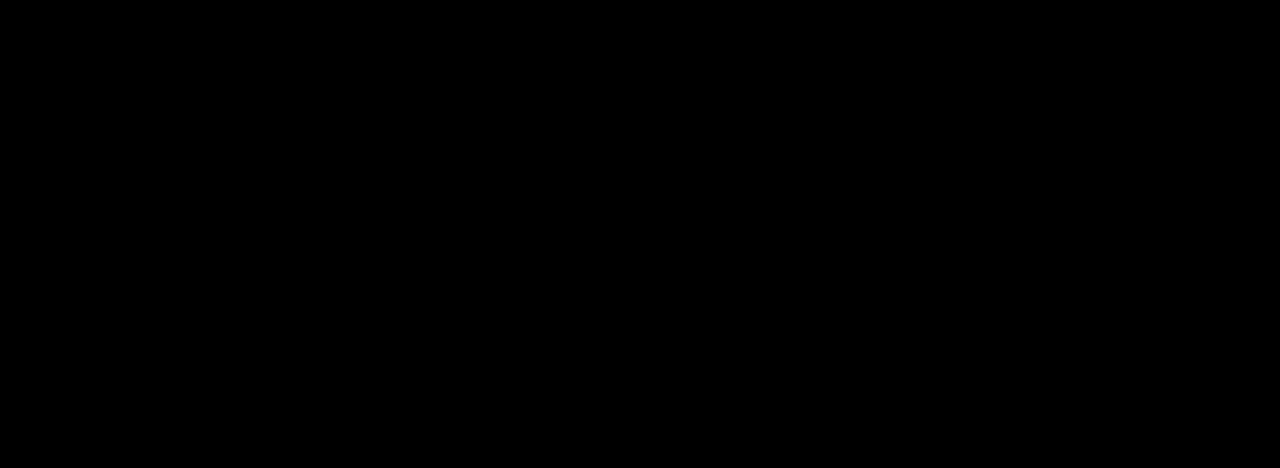
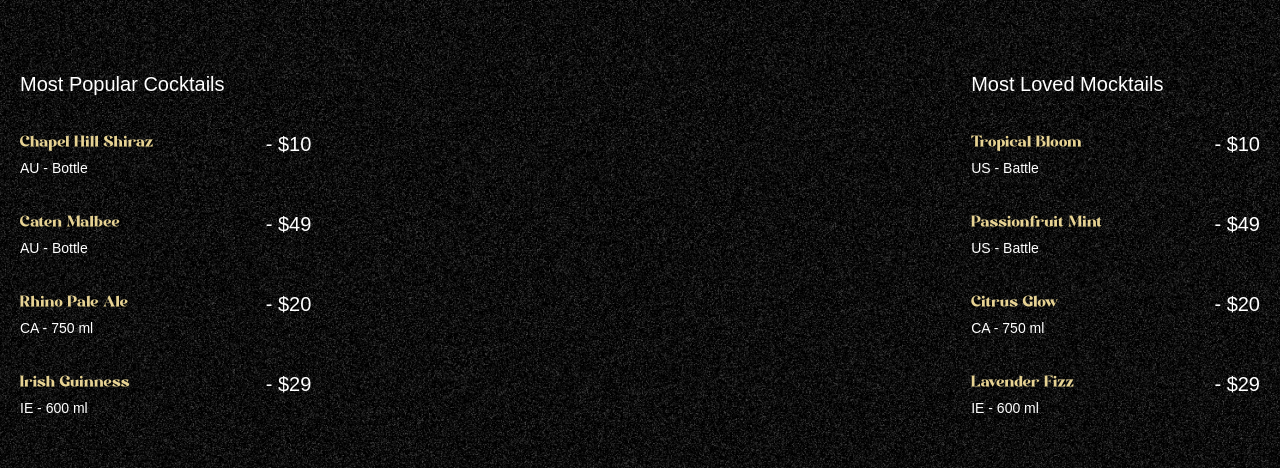
Before and after one commit to hector-mendoza/gsap_cocktails, a React (Vite) app: page / in a window 1280 px wide. Shown: the part 890-1358 px from the top of the page. Built offline with nearby package versions, Linux system fonts and the light colour scheme; a web font is replaced by a local one.

Commit message:
Implement Cocktails section

```diff
--- a/constants/index.js
+++ b/constants/index.js
@@ -21,13 +21,13 @@
     {
         name: "Chapel Hill Shiraz",
         country: "AU",
-        detail: "Battle",
+        detail: "Bottle",
         price: "$10",
     },
     {
         name: "Caten Malbee",
         country: "AU",
-        detail: "Battle",
+        detail: "Bottle",
         price: "$49",
     },
     {
--- a/src/App.jsx
+++ b/src/App.jsx
@@ -2,6 +2,7 @@
 import { ScrollTrigger, SplitText } from "gsap/all"
 import Navbar from "./components/Navbar"
 import Hero from "./components/Hero"
+import Cocktails from "./components/Cocktails"
 
 gsap.registerPlugin(ScrollTrigger, SplitText)
 
@@ -10,6 +11,7 @@
         <main>
             <Navbar />
             <Hero />
+            <Cocktails />
         </main>
     )
 }
--- /dev/null
+++ b/src/components/Cocktails.jsx
@@ -0,0 +1,77 @@
+import gsap from "gsap"
+import { useGSAP } from "@gsap/react"
+import { cocktailLists, mockTailLists } from "../../constants"
+import { use } from "react"
+
+const Cocktails = () => {
+    useGSAP(() => {
+        const parallaxTimeline = gsap.timeline({
+            scrollTrigger: {
+                trigger: "#cocktails",
+                start: "top 30%",
+                end: "bottom 80%",
+                scrub: true,
+            }
+        })
+            .from('#c-left-leaf', {
+                x: -100, y: 100,
+            })
+            .from('#c-right-leaf', {
+                x: 100, y: 100,
+            })
+    });
+    return (
+        <section id="cocktails" className='noisy'>
+            <img
+                src="/images/cocktail-left-leaf.png"
+                alt="l-leaf"
+                id="c-left-leaf"
+            />
+            <img
+                src="/images/cocktail-right-leaf.png"
+                alt="r-leaf"
+                id="c-right-leaf"
+            />
+
+            <div className="list">
+                <div className="popular">
+                    <h2>Most Popular Cocktails</h2>
+                    <ul>
+                        {
+                            cocktailLists.map(({ name, detail, country, price }) => (
+                                <li key={name}>
+                                    <div className="md:me-28">
+                                        <h3>{name}</h3>
+                                        <p>{country} - {detail}</p>
+                                    </div>
+                                    <span>- {price}</span>
+                                </li>
+                            ))
+
+                        }
+                    </ul>
+                </div>
+
+                <div className="loved">
+                    <h2>Most Loved Mocktails</h2>
+                    <ul>
+                        {
+                            mockTailLists.map(({ name, detail, country, price }) => (
+                                <li key={name}>
+                                    <div className="me-28">
+                                        <h3>{name}</h3>
+                                        <p>{country} - {detail}</p>
+                                    </div>
+                                    <span>- {price}</span>
+                                </li>
+                            ))
+
+                        }
+                    </ul>
+                </div>
+            </div>
+        </section>
+    )
+}
+
+export default Cocktails
```
